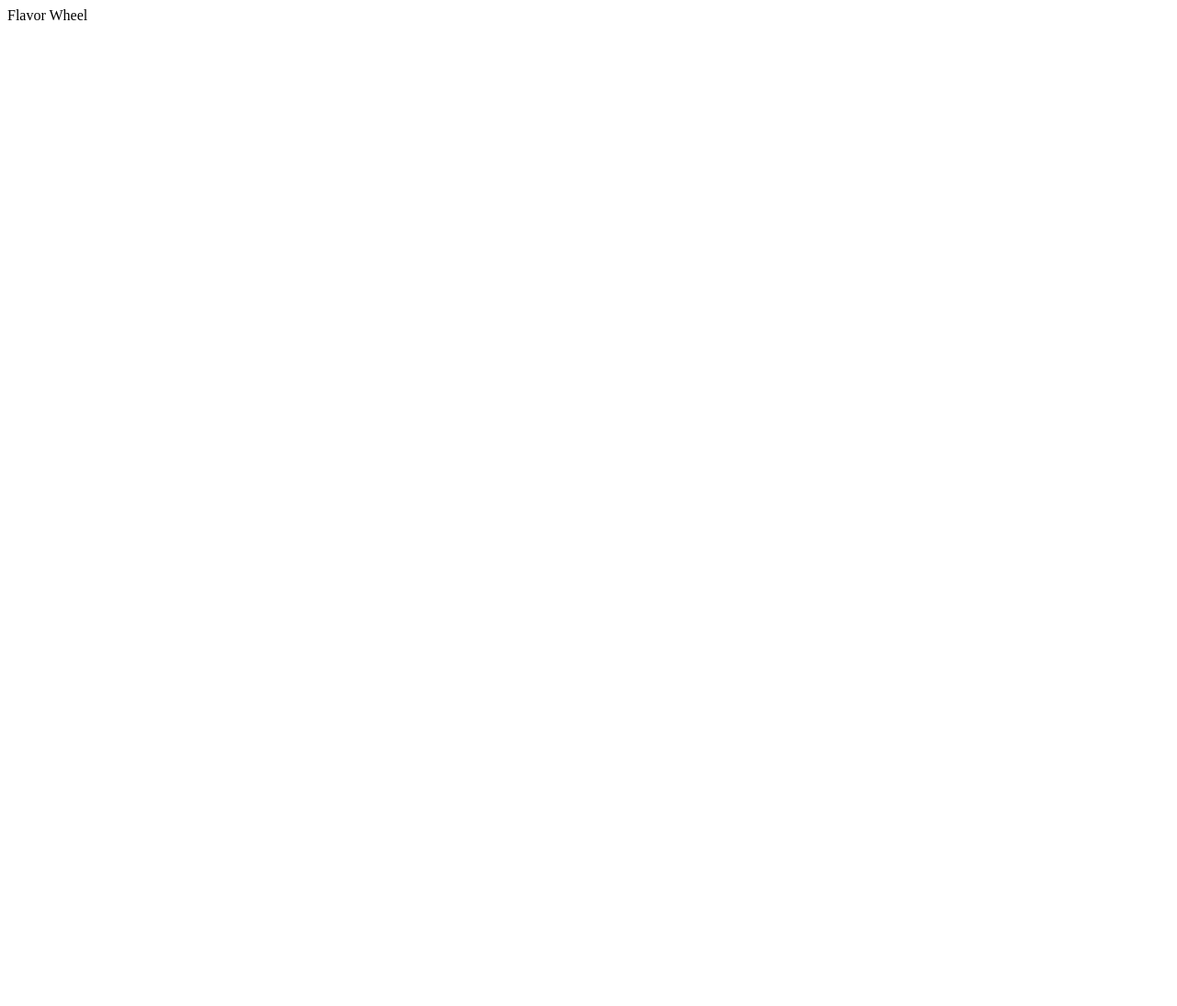
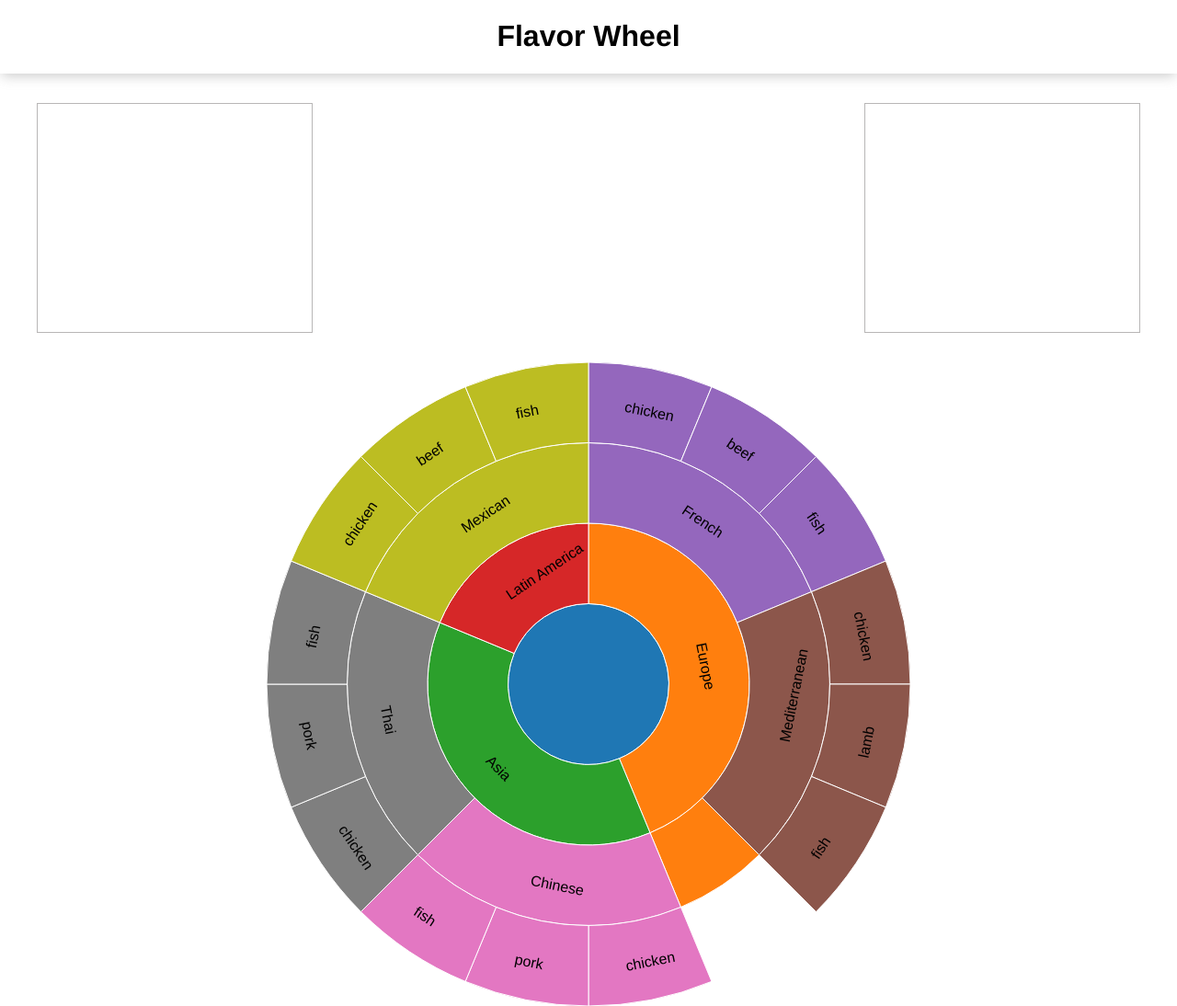
Before and after one commit to Lycinus/FlavorWheel, a website built with webpack: page dist/index.html in a window 1280 px wide. Shown: the whole page at 92% size. Before the commit the page ends 800 px from the top, so only its background shows below. Built offline with nearby package versions, Linux system fonts and the light colour scheme; files whose address does not match are found by name.

Commit message:
Finish basic sunburst and styling

```diff
--- a/src/index.js
+++ b/src/index.js
@@ -0,0 +1,54 @@
+const width = 700;
+const height = 700;
+const radius = Math.min(width, height) / 2;
+const color = d3.scaleOrdinal(d3.schemeCategory10);
+
+const g = d3.select('svg')
+    .attr('width', width)
+    .attr('height', height)
+    .append('g')
+    .attr('transform', `translate(${width / 2}, ${height / 2})`);
+
+const partition = d3.partition()
+    .size([2 * Math.PI, radius]);
+
+
+
+d3.json("data.json", function(error, nodeData) {
+    if (error) throw error
+
+    const root = d3.hierarchy(nodeData)
+        .count()
+        // .sort(function(a, b) { return b.value - a.value })
+
+    partition(root);
+    const arc = d3.arc()
+        .startAngle(function(d) { return d.x0 })
+        .endAngle(function(d) { return d.x1 })
+        .innerRadius(function (d) { return d.y0 })
+        .outerRadius(function (d) { return d.y1 });
+
+    const slice = g.selectAll('g')
+        .data(root.descendants())
+        .enter().append('g').attr('class', 'node')
+
+    slice.append('path')
+        .attr('display', function(d) { return d.depth <= 3 ? null : 'none' })
+        .attr('d', arc)
+        .style('stroke', '#fff')
+        .style('fill', function(d) { return color((d.children ? d : d.parent).data.name); } );
+
+    g.selectAll('.node')
+        .append('text')
+        .attr('transform', function(d) {
+            return `translate(${arc.centroid(d)})rotate(${computeTextRotation(d)})`
+        })
+        .attr('dx', '-20')
+        .attr('dy', '.5em')
+        .text(function(d) { return d.parent ? d.data.name : "" })
+})
+
+function computeTextRotation(d) {
+    const angle = (d.x0 + d.x1) / Math.PI * 90;
+    return (angle < 90 || angle > 270) ? angle : angle + 180 ;
+}
--- a/webpack.config.js
+++ b/webpack.config.js
@@ -6,6 +6,7 @@ module.exports = {
     filename: 'main.js',
     path: path.resolve(__dirname, 'dist')
   },
+  module: {
       rules: [
         {
           test: [/\.js?$/],
@@ -16,4 +17,5 @@ module.exports = {
           }
         }
       ]
+  }
 };
```
Also changed, not shown: dist/data.json (added), dist/index.css (added), dist/index.html, dist/main.js. Lines whose indentation alone changed are shown as unchanged.
